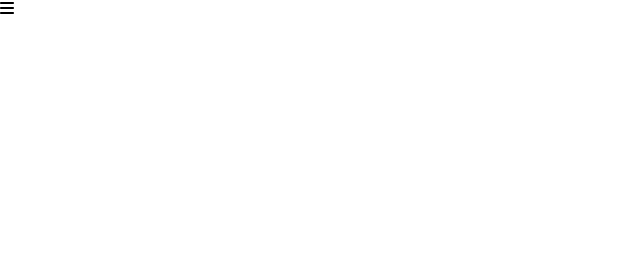
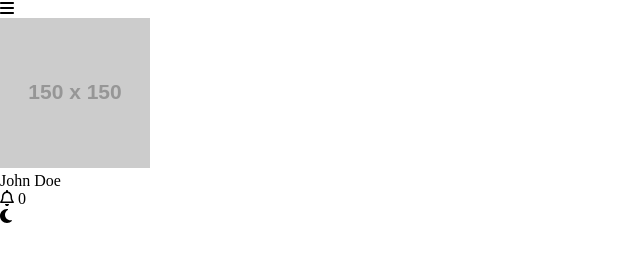
Before and after one commit to alowkii/ToDo-WebApp, a website built with webpack: page src/template.html in a window 1280 px wide. Shown: the whole page, without its empty margins (0-640 px from the left). Built offline with nearby package versions, Linux system fonts and the light colour scheme; placeholder pictures from the web are drawn by us.

Commit message:
Added Navigation elements to the template.

```diff
--- a/src/template.html
+++ b/src/template.html
@@ -8,9 +8,24 @@
 <body>
     <header>
         <nav>
-            <menu>
-                <i class="fas fa-bars"></i>
-            </menu>
+            <div class="user-container">
+                <menu>
+                    <i class="fas fa-bars"></i>
+                </menu>
+                <div class="user">
+                    <img src="https://via.placeholder.com/150" alt="User">
+                    <p>John Doe</p>
+                </div>
+            </div>
+            <div class="settings">
+                <div class="notification">
+                    <i class="far fa-bell"></i>
+                    <span>0</span>
+                </div>
+                <div class="theme">
+                    <i class="fas fa-moon"></i>
+                </div>
+            </div>
         </nav>
     </header>
 </body>
```
